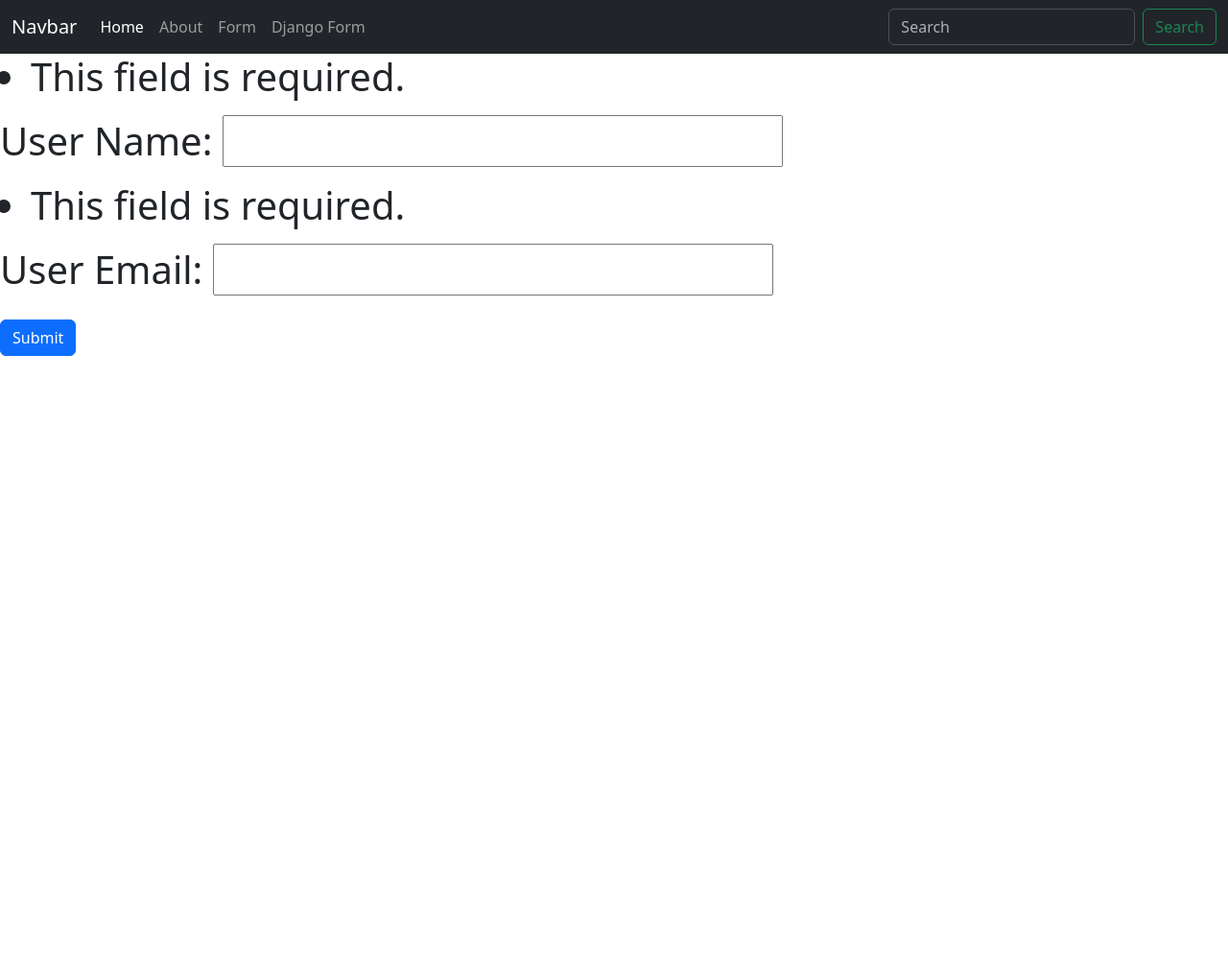
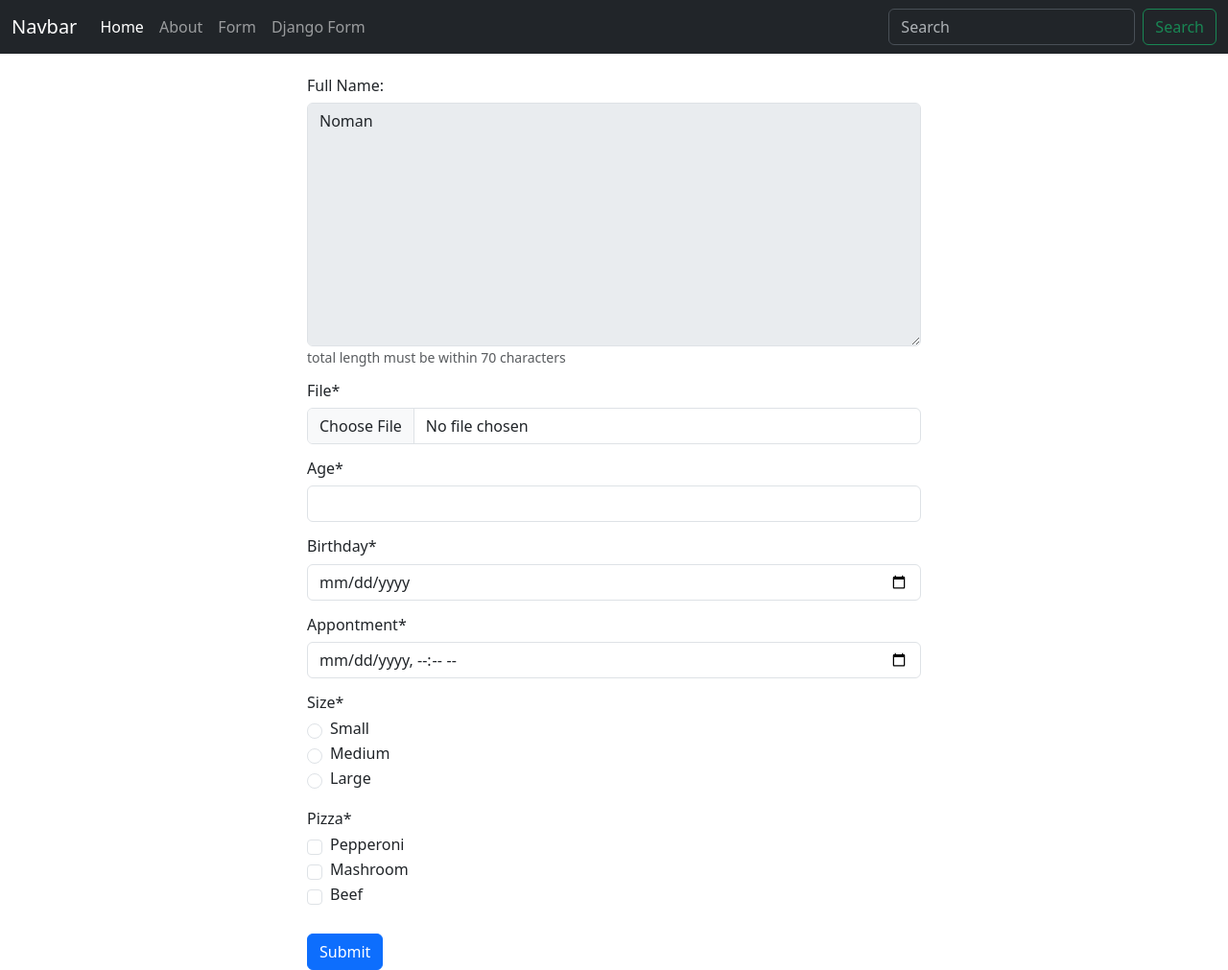
Before and after one commit to nomanhasanCSE/Django-templates, a Django app: page /first_app/django_form/ in a window 1280 px wide. Shown: the whole page at 96% size. Before the commit the page ends 800 px from the top, so only its background shows below. Run offline with Django 5.2, Linux system fonts and the light colour scheme; some libraries are stand-ins or nearby versions.

Commit message:
Widget and Attributes are added in Django form

```diff
--- a/fifth_project/fifth_project/settings.py
+++ b/fifth_project/fifth_project/settings.py
@@ -38,7 +38,12 @@ INSTALLED_APPS = [
     'django.contrib.messages',
     'django.contrib.staticfiles',
     'first_app',
+    "crispy_forms",
+    "crispy_bootstrap5",
 ]
+CRISPY_ALLOWED_TEMPLATE_PACKS = "bootstrap5"
+
+CRISPY_TEMPLATE_PACK = "bootstrap5"
 
 MIDDLEWARE = [
     'django.middleware.security.SecurityMiddleware',
--- a/fifth_project/first_app/forms.py
+++ b/fifth_project/first_app/forms.py
@@ -1,5 +1,22 @@
 from django import forms
 
 class contactForm(forms.Form):
-        name = forms.CharField(label="User Name")
-        email = forms.EmailField(label="User Email")
+        name = forms.CharField(label="Full Name:", initial ='Noman', disabled= True, help_text ="total length must be within 70 characters", required =False, widget =forms.Textarea(attrs={'id':'text_area', 'class': 'class1 class2', 'placeholder' :'EnterYour name'}))
+        file = forms.FileField()
+        # email = forms.EmailField(label="User Email")
+        #Age = forms.IntegerField()
+        Age = forms.CharField(widget = forms.NumberInput)
+        # Weight = forms.FloatField()
+        # Balance = forms.DecimalField()
+        # Cheack = forms.BooleanField()
+        # Birthday = forms.DateField()
+        Birthday = forms.CharField(widget=forms.DateInput(attrs={'type': 'date'}))
+        # Appointment = forms.DateTimeField()
+        Appontment = forms.CharField(widget=forms.DateInput(attrs={'type': 'datetime-local'}))
+
+        CHOICES=[('S','Small'), ('M','Medium'),('L', 'Large')]
+        # Size = forms.ChoiceField(choices=CHOICES)
+        Size = forms.ChoiceField(choices=CHOICES,widget= forms.RadioSelect)
+        MEAL=[('P','Pepperoni'), ('M','Mashroom'),('B', 'Beef')]
+        # Pizza= forms.MultipleChoiceField(choices= MEAL)
+        Pizza= forms.MultipleChoiceField(choices= MEAL,widget= forms.CheckboxSelectMultiple)
--- a/fifth_project/first_app/templates/first_app/django_form.html
+++ b/fifth_project/first_app/templates/first_app/django_form.html
@@ -1,10 +1,11 @@
 {% extends 'base.html' %}
 
 {% block content %}
-<form method='post'>
+{% load crispy_forms_tags %}
+<form method='post' style= "width :50%; height: 500px; margin: auto; font-size: 16px;"class="pt-4 display-4" enctype="multipart/form-data">
     {% csrf_token %}
-    {{ form.as_p}}
-    <button type="submit" class="btn btn-primary">Submit</button>
+    {{ form | crispy}}
+    <button type="submit" class="btn btn-primary mt-2">Submit</button>
 </form>
 
 {% endblock %}
--- a/fifth_project/first_app/views.py
+++ b/fifth_project/first_app/views.py
@@ -19,7 +19,15 @@ def submit_form(request):
      return render(request,'./first_app/form.html',)
 
 def Django_form(request):
-    form = contactForm(request.POST)
-    if form.is_valid():
-        print(form.cleaned_data)
+    if request.method == 'POST':
+        form = contactForm(request.POST,request.FILES)
+        if form.is_valid():
+            file = form.cleaned_data['file']
+            with open('./first_app/upload/' + file.name, 'wb+') as destination:
+                for chunk in file.chunks():
+                    destination.write(chunk)
+                    print(form.cleaned_data)
+            return render(request,'./first_app/django_form.html',{'form' : form},)
+    else:
+         form = contactForm()
     return render(request,'./first_app/django_form.html',{'form' : form},)
```
Also changed, not shown: fifth_project/first_app/upload/IMG_2118-removebg-preview.png (added), 1 other file.
